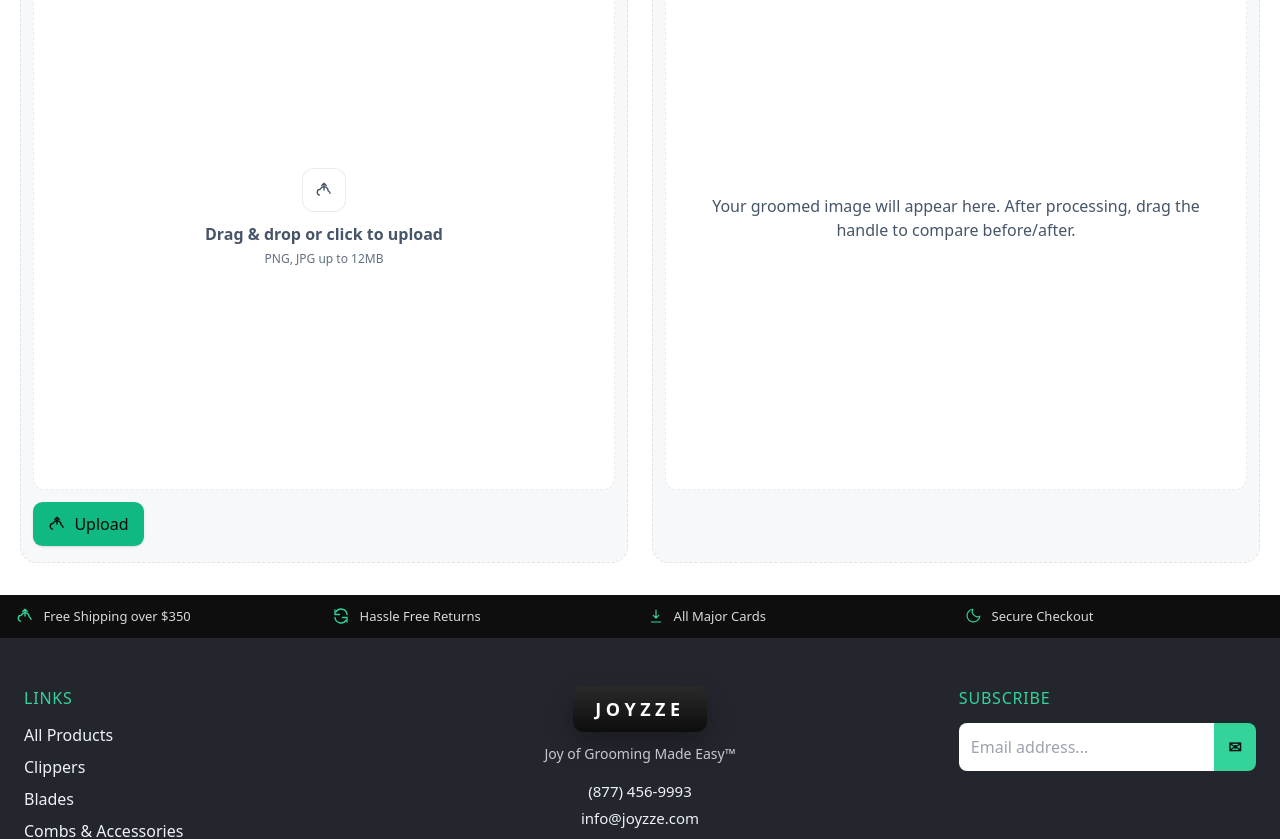
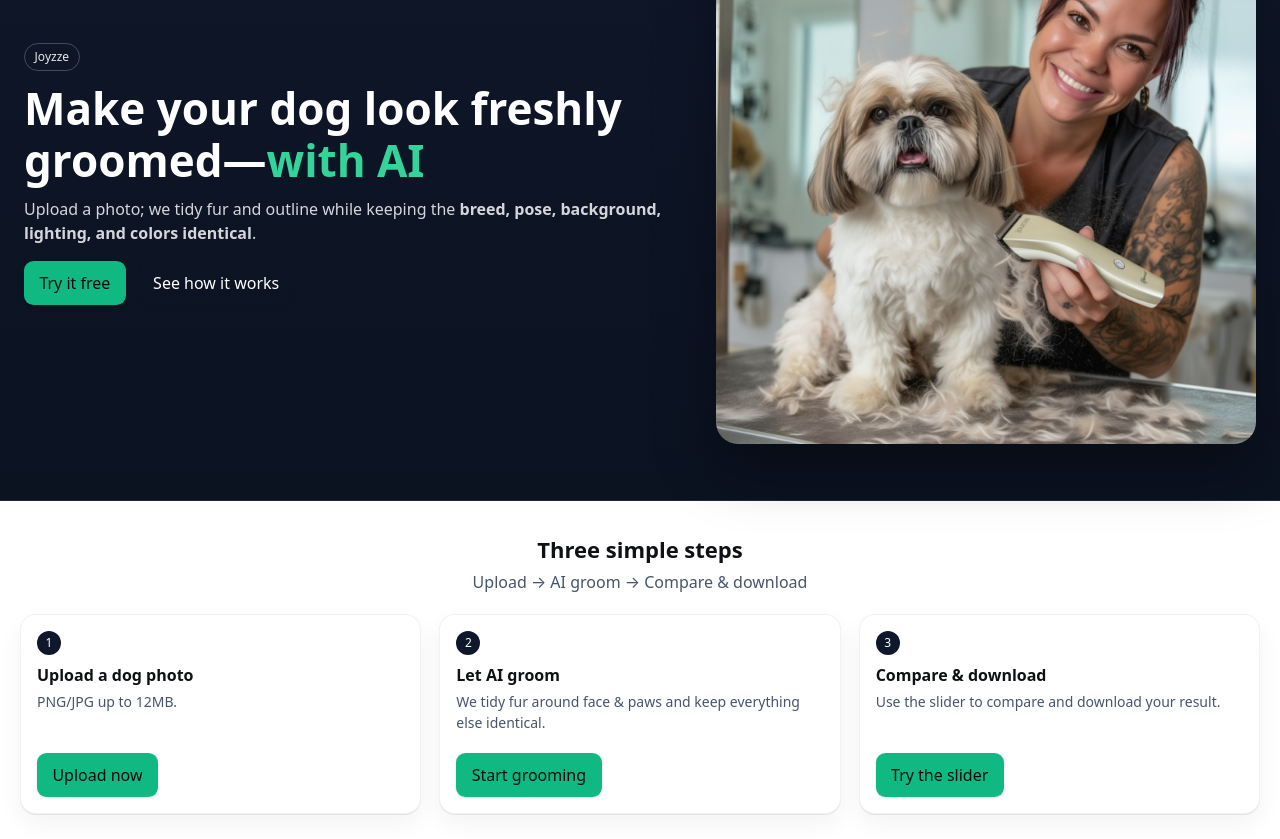
Before and after one commit to Rehan111-555/Groom-dog, a Next.js app: page / in a window 1280 px wide. Shown: the part 280-1119 px from the top of the page. Built offline with nearby package versions, Linux system fonts and the light colour scheme.

Commit message:
Update page.jsx

```diff
--- a/app/page.jsx
+++ b/app/page.jsx
@@ -471,6 +471,62 @@ function Header({ theme, onToggleTheme }) {
   );
 }
 
+/* ───────────────────────── HERO (new) ───────────────────────── */
+function Hero(){
+  return (
+    <section className="hero">
+      <div className="hero-inner">
+        <div className="hero-left">
+          <div className="hero-chip">Joyzze</div>
+          <h1 className="hero-title">
+            Make your dog look freshly groomed—<span className="accent">with AI</span>
+          </h1>
+          <p className="hero-sub">
+            Upload a photo; we tidy fur and outline while keeping the <b>breed, pose, background, lighting, and colors identical</b>.
+          </p>
+          <div className="hero-cta">
+            <a href="#app" className="btn btn-primary">Try it free</a>
+            <a href="#how" className="btn btn-ghost">See how it works</a>
+          </div>
+        </div>
+        <div className="hero-right">
+          <img src="/dog-10.png" alt="Hero sample" className="hero-img"/>
+        </div>
+      </div>
+    </section>
+  );
+}
+
+/* ───────────────────── AFTER-HERO / HOW IT WORKS (new) ─────────────────── */
+function HowItWorks(){
+  return (
+    <section id="how" className="how">
+      <h2 className="how-title">Three simple steps</h2>
+      <p className="how-sub">Upload → AI groom → Compare &amp; download</p>
+      <div className="how-grid">
+        <Card className="how-card">
+          <div className="how-step">1</div>
+          <h3 className="how-card-title">Upload a dog photo</h3>
+          <p className="how-card-sub">PNG/JPG up to 12MB.</p>
+          <div className="how-card-cta"><a href="#app" className="btn btn-primary">Upload now</a></div>
+        </Card>
+        <Card className="how-card">
+          <div className="how-step">2</div>
+          <h3 className="how-card-title">Let AI groom</h3>
+          <p className="how-card-sub">We tidy fur around face & paws and keep everything else identical.</p>
+          <div className="how-card-cta"><a href="#app" className="btn btn-primary">Start grooming</a></div>
+        </Card>
+        <Card className="how-card">
+          <div className="how-step">3</div>
+          <h3 className="how-card-title">Compare &amp; download</h3>
+          <p className="how-card-sub">Use the slider to compare and download your result.</p>
+          <div className="how-card-cta"><a href="#app" className="btn btn-primary">Try the slider</a></div>
+        </Card>
+      </div>
+    </section>
+  );
+}
+
 /* ───────────────────────── Footer ───────────────────────── */
 function FooterPromoRibbon(){
   return (
@@ -546,6 +602,10 @@ export default function Page(){
   return (
     <main>
       <Header theme={theme} onToggleTheme={toggleTheme}/>
+      {/* NEW sections below */}
+      <Hero />
+      <HowItWorks />
+      {/* Workbench */}
       <UploadAndResult/>
       <Footer/>
 
@@ -621,6 +681,31 @@ export default function Page(){
         .jz-list li:last-child { border-bottom:0; }
         .jz-list a { color:#3f3f3f; font-size:15px; }
 
+        /* HERO */
+        .hero{ color:#fff; background:linear-gradient(#0f172a,#0b1220); border-bottom:1px solid rgba(255,255,255,.08); }
+        .hero-inner{ max-width:1280px; margin:0 auto; padding:2.5rem 1.25rem; display:grid; gap:2rem; grid-template-columns:1fr; align-items:center; }
+        @media (min-width: 1024px){ .hero-inner{ grid-template-columns:1.1fr .9fr; padding:3.5rem 1.5rem; } }
+        .hero-chip{ display:inline-block; padding:.25rem .6rem; font-size:12px; border:1px solid rgba(255,255,255,.25); border-radius:999px; opacity:.9; margin-bottom:12px; }
+        .hero-title{ font-size:32px; line-height:1.18; font-weight:800; }
+        @media (min-width: 768px){ .hero-title{ font-size:44px; } }
+        .hero-sub{ margin-top:10px; color:#e5e7eb; opacity:.92; max-width:40rem; }
+        .accent{ color:#34d399; }
+        .hero-cta{ margin-top:16px; display:flex; gap:.75rem; }
+        .hero-right{ border-radius:22px; overflow:hidden; box-shadow:0 24px 60px rgba(0,0,0,.35), inset 0 0 0 1px rgba(255,255,255,.08); }
+        .hero-img{ display:block; width:100%; height:auto; object-fit:cover; }
+
+        /* HOW IT WORKS */
+        .how{ max-width:1280px; margin:0 auto; padding:2rem 1.25rem; }
+        .how-title{ text-align:center; font-weight:700; font-size:22px; margin-bottom:.25rem; }
+        .how-sub{ text-align:center; color:var(--muted); margin-bottom:1.25rem; }
+        .how-grid{ display:grid; gap:18px; grid-template-columns:1fr; }
+        @media (min-width: 768px){ .how-grid{ grid-template-columns:repeat(3,minmax(0,1fr)); } }
+        .how-card{ padding:1rem; display:flex; flex-direction:column; min-height:200px; }
+        .how-step{ width:24px; height:24px; border-radius:999px; display:grid; place-items:center; background:#0f172a; color:#fff; font-size:12px; margin-bottom:.5rem; }
+        .how-card-title{ font-weight:600; margin-bottom:.25rem; }
+        .how-card-sub{ color:var(--muted); font-size:14px; }
+        .how-card-cta{ margin-top:auto; padding-top:.75rem; }
+
         /* App layout (fal-style) */
         .container{ max-width:1280px; margin:0 auto; padding:2rem 1.25rem; }
         .two-col{ display:grid; grid-template-columns: 1fr; gap:24px; }
@@ -629,6 +714,7 @@ export default function Page(){
         .panel-head{ padding:14px 18px; font-weight:600; border-bottom:1px dashed var(--panel-border); display:flex; align-items:center; justify-content:space-between; }
         .panel-body{ padding:12px; border-radius:12px; margin:12px; background:var(--surface); border:1px dashed var(--panel-border); overflow:hidden; }
         .panel-actions{ display:flex; gap:10px; align-items:center; padding:0 12px 16px 12px; }
+        .panel-head.row{ display:flex; align-items:center; justify-content:space-between; }
         .err{ color:#ef4444; font-size:.92rem; margin-right:auto; }
 
         .dropzone{ height:100%; width:100%; display:grid; place-items:center; cursor:pointer; }
```
